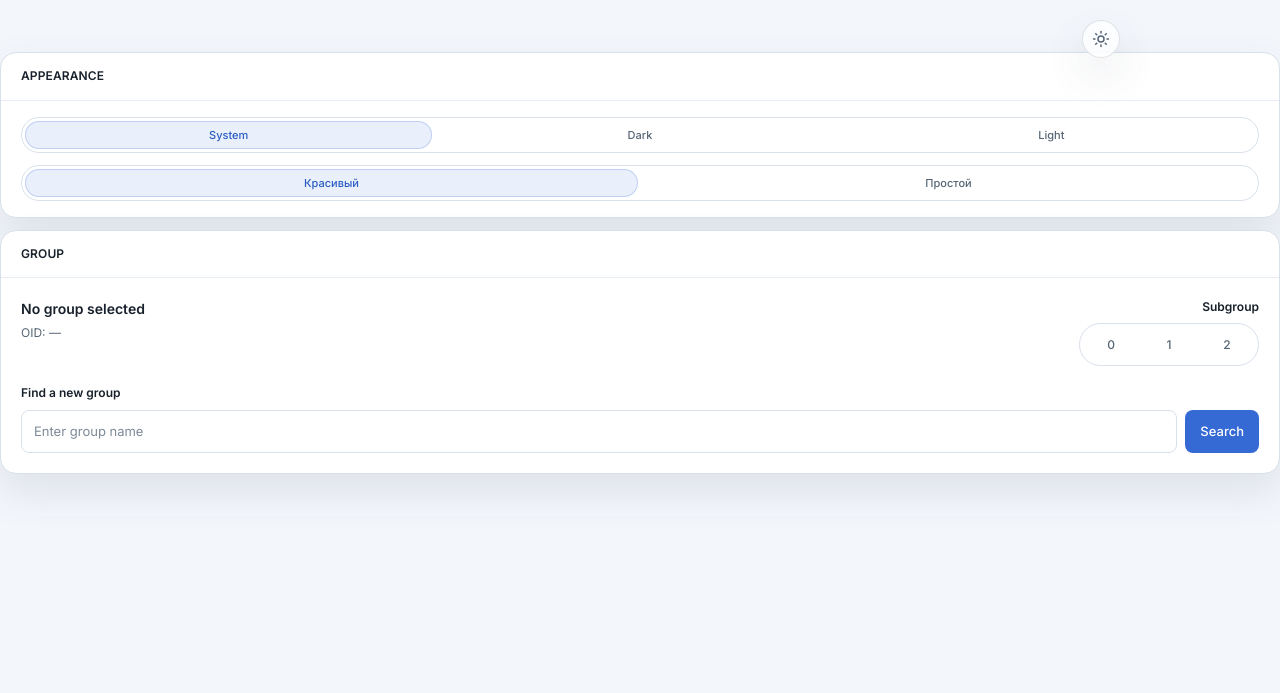
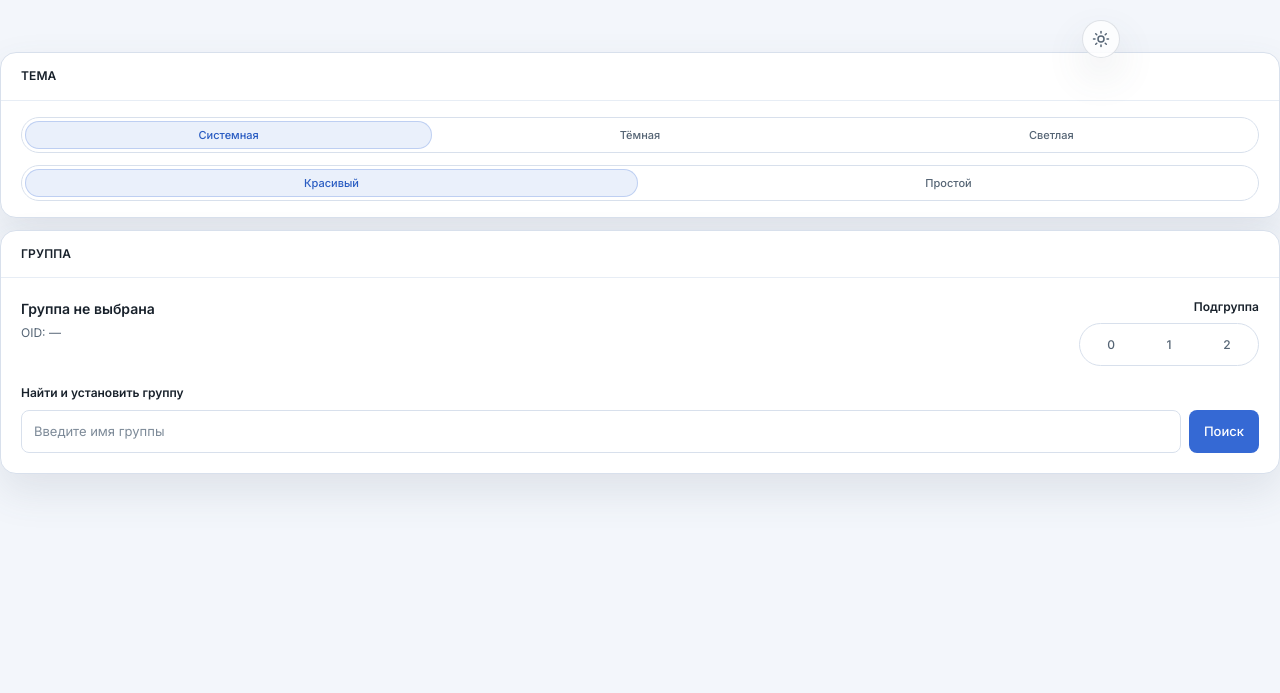
Before and after one commit to wiered/ruz-site, a FastAPI app: template src/ruzsite/templates/settings.html in a window 1280 px wide. Shown: the top 693 px of the page. Run offline with FastAPI, Linux system fonts and the light colour scheme; the template is opened without the code that fills it, so the values that code supplies are empty; parts of the project's set-up code (start-up, migrations or seed data) failed here and were passed over; some libraries are stand-ins or nearby versions.

Commit message:
feat: russian translate

```diff
--- a/src/ruzsite/templates/homepage.html
+++ b/src/ruzsite/templates/homepage.html
@@ -3,8 +3,8 @@
 {% block title %}Home · RUZ{% endblock %}
 
 {% block page_heading %}
-  <div class="page-title">Home</div>
-  <div class="page-subtitle">Your account and session overview</div>
+  <div class="page-title">Домашняя страница</div>
+  <div class="page-subtitle">Ваш аккаунт и сессия</div>
 {% endblock %}
 
 {% block content %}
@@ -103,7 +103,7 @@
           <polyline points="16 17 21 12 16 7"/>
           <line x1="21" y1="12" x2="9" y2="12"/>
         </svg>
-        Sign out
+        Выйти
       </button>
     </form>
   </div>
--- a/src/ruzsite/templates/settings.html
+++ b/src/ruzsite/templates/settings.html
@@ -3,8 +3,8 @@
 {% block title %}Settings · RUZ{% endblock %}
 
 {% block page_heading %}
-  <div class="page-title">Settings</div>
-  <div class="page-subtitle">Preferences for this device</div>
+  <div class="page-title">Настройки</div>
+  <div class="page-subtitle">Настройки MiniApp</div>
 {% endblock %}
 
 {% block content %}
@@ -23,19 +23,19 @@
 
     <section class="card-section">
       <header class="card-header">
-        <div class="card-header-title">Appearance</div>
+        <div class="card-header-title">Тема</div>
       </header>
       <div class="card-body">
         <div class="settings-row">
           <div class="theme-choice-group" role="radiogroup" aria-label="Theme">
             <button type="button" class="theme-choice" data-theme-choice="system" role="radio" aria-checked="false">
-              System
+              Системная
             </button>
             <button type="button" class="theme-choice" data-theme-choice="dark" role="radio" aria-checked="false">
-              Dark
+              Тёмная
             </button>
             <button type="button" class="theme-choice" data-theme-choice="light" role="radio" aria-checked="false">
-              Light
+              Светлая
             </button>
           </div>
         </div>
@@ -54,19 +54,19 @@
 
     <section class="card-section settings-section">
       <header class="card-header">
-        <div class="card-header-title">Group</div>
+        <div class="card-header-title">Группа</div>
       </header>
       <div class="card-body">
         <div class="settings-stack">
           <div class="settings-current-group">
             <div class="settings-current-group-meta">
-              <div class="settings-current-group-name">{{ state.current_group_name or "No group selected" }}</div>
+              <div class="settings-current-group-name">{{ state.current_group_name or "Группа не выбрана" }}</div>
               <div class="settings-current-group-subtle">
                 OID: {{ state.current_group_oid or "—" }}
               </div>
             </div>
             <form method="post" action="/settings/subgroup" class="settings-subgroup-form">
-              <div class="settings-subgroup-label">Subgroup</div>
+              <div class="settings-subgroup-label">Подгруппа</div>
               <div class="theme-choice-group settings-subgroup-group" role="group" aria-label="Subgroup">
                 {% for subgroup_value in [0, 1, 2] %}
                 <button
@@ -84,7 +84,7 @@
           </div>
 
           <form method="get" action="/settings" class="settings-search-form">
-            <label class="settings-search-label" for="group-query">Find a new group</label>
+            <label class="settings-search-label" for="group-query">Найти и установить группу</label>
             <div class="settings-search-row">
               <input
                 id="group-query"
@@ -92,10 +92,10 @@
                 type="search"
                 value="{{ state.group_query }}"
                 class="settings-search-input"
-                placeholder="Enter group name"
+                placeholder="Введите имя группы"
                 autocomplete="off"
               >
-              <button type="submit" class="btn btn-primary btn-md">Search</button>
+              <button type="submit" class="btn btn-primary btn-md">Поиск</button>
             </div>
           </form>
 
```
Also changed, not shown: src/ruzsite/templates/schedule.html (+4 -4 lines).
